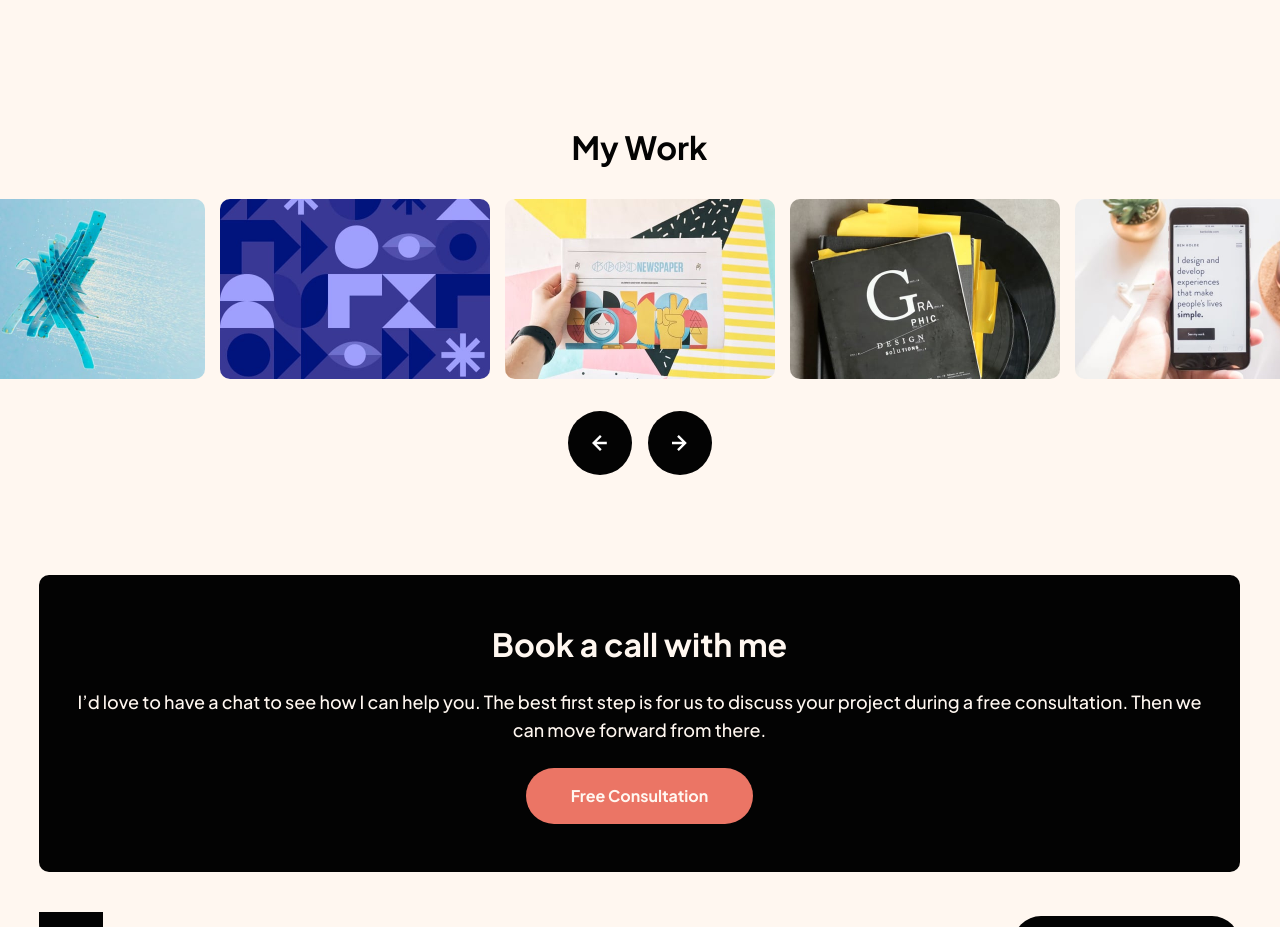
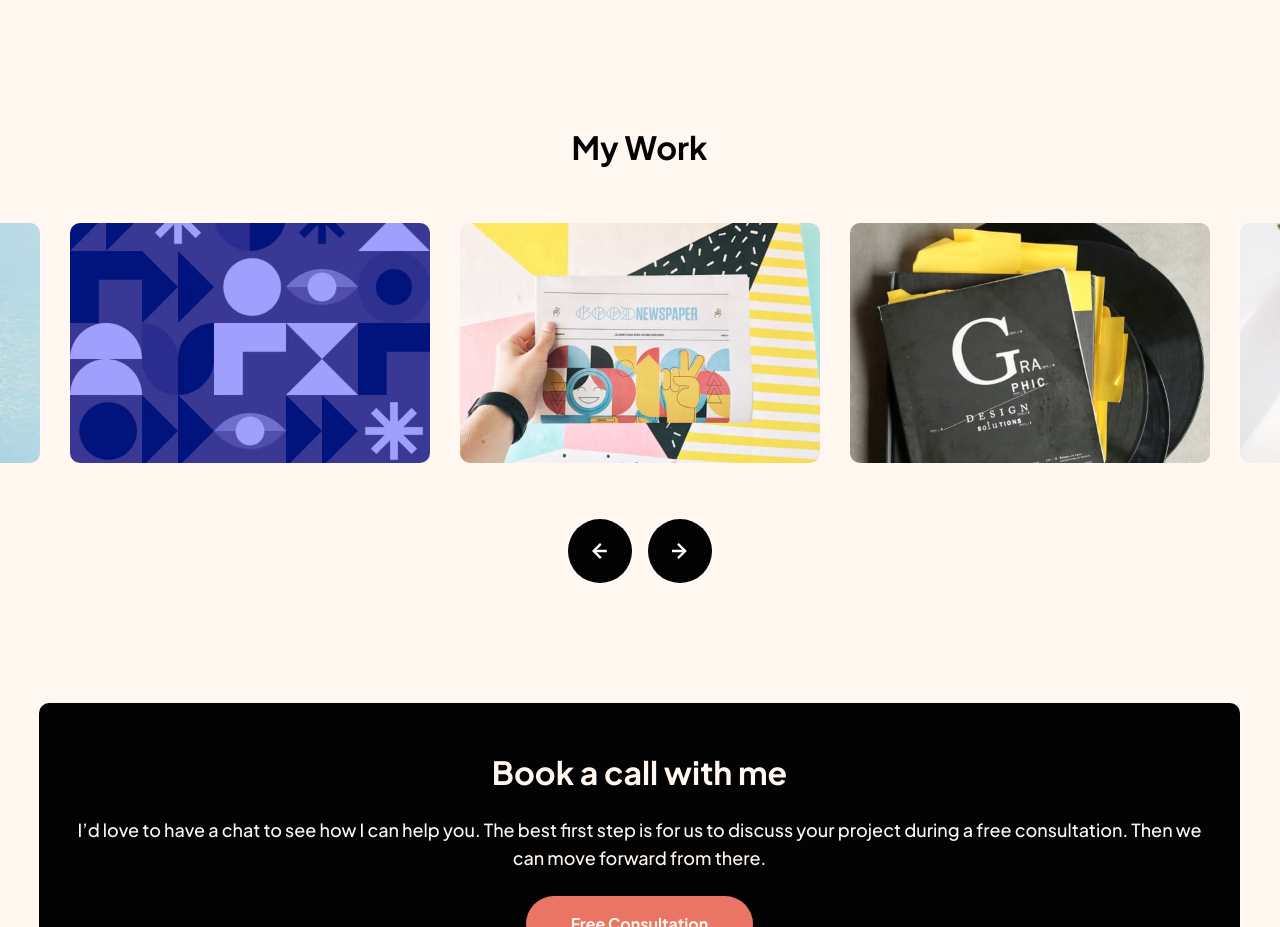
Before and after one commit to miguelzaga/single-page-design-portfolio, a JavaScript app: page / in a window 1280 px wide. Shown: the part 1440-2367 px from the top of the page. Built offline with nearby package versions, Linux system fonts and the light colour scheme.

Commit message:
remove slider js and add slider styling for tablet

```diff
--- a/src/components/Slider.js
+++ b/src/components/Slider.js
@@ -1,4 +1,3 @@
-import { useState } from "react";
 import arrowLeft from "../assets/icon-arrow-left.svg";
 import arrowRight from "../assets/icon-arrow-right.svg";
 import img1 from "../assets/image-slide-1.jpg";
@@ -7,44 +6,21 @@ import img3 from "../assets/image-slide-3.jpg";
 import img4 from "../assets/image-slide-4.jpg";
 import img5 from "../assets/image-slide-5.jpg";
 
+var images = [img1, img2, img3, img4, img5];
+
 function Slider() {
-  var [slide, setSlide] = useState(2);
-
   return (
     <div className="slider">
       <figure className="slider__main">
-        <div
-          className="slider__viewport"
-          style={{
-            marginLeft: `${(slide - 2) * (270 + 16)}px`,
-          }} /* --------        nSlide * (slideWidth + gap)  */
-        >
-          <img src={img1} alt="" className="slider__img" />
-          <img src={img2} alt="" className="slider__img" />
-          <img src={img3} alt="" className="slider__img" />
-          <img src={img4} alt="" className="slider__img" />
-          <img src={img5} alt="" className="slider__img" />
-        </div>
+        {images.map(function createImageElements(img, index) {
+          return <img key={index} src={img} alt="" className="slider__img" />;
+        })}
       </figure>
       <div className="slider__controls">
-        <button
-          className="slider__btn arrow"
-          onClick={function moveSliderRight() {
-            if (slide < 4) {
-              setSlide(slide + 1);
-            }
-          }}
-        >
+        <button className="slider__btn arrow">
           <img src={arrowLeft} alt="" className="arrow__img" />
         </button>
-        <button
-          className="slider__btn arrow"
-          onClick={function moveSliderLeft() {
-            if (slide > 0) {
-              setSlide(slide - 1);
-            }
-          }}
-        >
+        <button className="slider__btn arrow">
           <img src={arrowRight} alt="" className="arrow__img" />
         </button>
       </div>
--- a/src/scss/03-objects/_slider.scss
+++ b/src/scss/03-objects/_slider.scss
@@ -2,24 +2,14 @@
 
 .slider {
   &__main {
-    position: relative;
     margin-bottom: 32px;
     min-height: 180px;
-    text-align: center;
-  }
-
-  &__viewport {
-    position: absolute;
     display: flex;
     justify-content: center;
     gap: 15px;
-    width: 100%;
-    max-height: 180px;
-    transition: 0.4s ease-out;
   }
 
   &__img {
-    display: inline;
     border-radius: 10px;
     max-width: 270px;
   }
@@ -29,4 +19,19 @@
     justify-content: center;
     gap: 16px;
   }
+
+  @include breakpoint($md) {
+    &__main {
+      margin-bottom: 56px;
+      //   min-height: 180px;
+      //   text-align: center;
+      //   display: flex;
+      //   justify-content: center;
+      gap: 30px;
+    }
+
+    &__img {
+      max-width: 360px;
+    }
+  }
 }
--- a/src/scss/05-components/_work.scss
+++ b/src/scss/05-components/_work.scss
@@ -7,4 +7,12 @@
   &__title {
     margin-bottom: 32px;
   }
+
+  @include breakpoint($md) {
+    margin-bottom: 120px;
+
+    &__title {
+      margin-bottom: 56px;
+    }
+  }
 }
```
